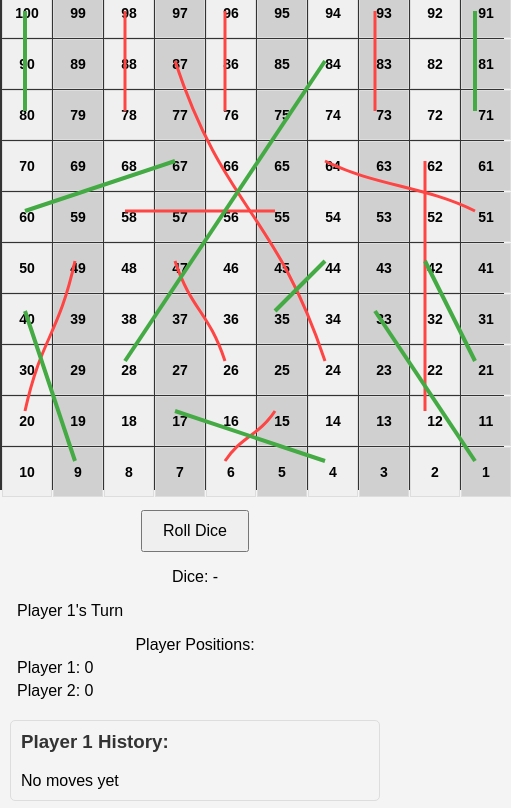
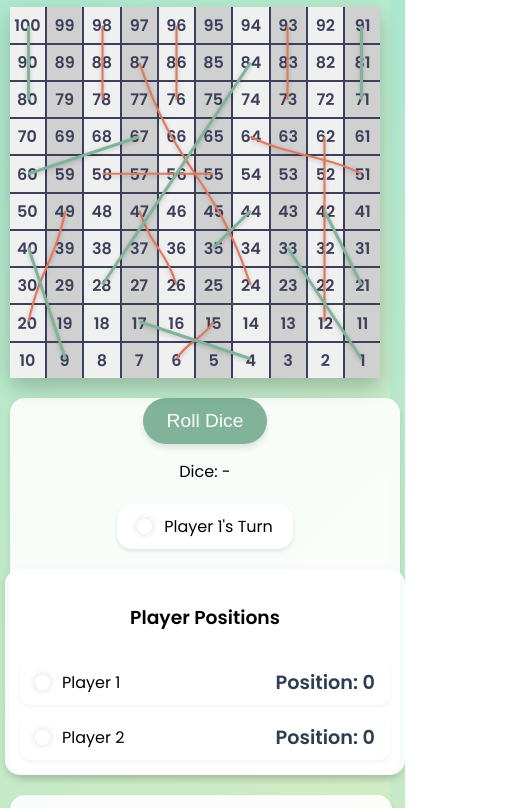
Before and after one commit to ravichinni/vibe-coding-snakes-and-ladders-game, a website: page src/index.html in a window 390 px wide. Shown: the part 92-900 px from the top of the page, 511 px wide, since content can reach past the window. Drawn offline with Linux system fonts and the light colour scheme.

Commit message:
Updated visuals, and made it responsive

```diff
--- a/src/index.html
+++ b/src/index.html
@@ -4,19 +4,22 @@
     <meta charset="UTF-8">
     <meta name="viewport" content="width=device-width, initial-scale=1.0">
     <title>Snakes and Ladders</title>
+    <link rel="preconnect" href="https://fonts.googleapis.com">
+    <link rel="preconnect" href="https://fonts.gstatic.com" crossorigin>
+    <link href="https://fonts.googleapis.com/css2?family=Poppins:wght@400;600&display=swap" rel="stylesheet">
     <link rel="stylesheet" href="styles/style.css">
 </head>
 <body>
-    <h1>Snakes and Ladders</h1>
+    <h1>Snakes & Ladders</h1>
     <div class="game-container">
-        <svg id="snakes-and-ladders" width="500" height="500"></svg>
+        <svg id="snakes-and-ladders" width="100%" height="100%" viewBox="0 0 500 500" preserveAspectRatio="xMidYMid meet"></svg>
         <div id="game-board"></div>
     </div>
     <div id="controls">
         <button id="roll-dice">Roll Dice</button>
-        <p id="dice-result">Dice: -</p>
-        <p id="player-turn">Player 1's Turn</p>
-        <p id="player-position">Player Positions: </p>
+        <div id="dice-result">Dice: -</div>
+        <div id="player-turn">Player 1's Turn</div>
+        <div id="player-position">Player Positions: </div>
     </div>
     <div id="game-history"></div>
     <script src="scripts/gameLogic.js"></script>
--- a/src/scripts/app.js
+++ b/src/scripts/app.js
@@ -92,17 +92,17 @@ function updateUI() {
     }
 
     if (playerPositionDisplay) {
-        playerPositionDisplay.innerHTML = `Player Positions: ${players.map(player =>
-            `<div class="player-info">
-                <span class="player-indicator ${player.name.toLowerCase()}-color"></span>
-                ${player.name}: ${player.position}
-            </div>`
-        ).join("")}`;
+        playerPositionDisplay.innerHTML = `
+            <h3>Player Positions</h3>
+            ${players.map(player => `
+                <div class="position-info ${player.name.toLowerCase()}">
+                    <span class="player-indicator ${player.name.toLowerCase()}-color"></span>
+                    <span>${player.name}</span>
+                    <span class="position-number">Position: ${player.position}</span>
+                </div>
+            `).join("")}
+        `;
     }
-    // if (playerPositionDisplay) {
-    //     playerPositionDisplay.textContent = `Player Positions: ${players.map(player =>
-    //         `${player.name}: ${player.position}`).join(", ")}`;
-    // }
 
     // Update player positions on board
     const cells = gameBoard.querySelectorAll('div');
--- a/src/styles/style.css
+++ b/src/styles/style.css
@@ -1,45 +1,92 @@
 body {
-  font-family: Arial, sans-serif;
+    font-family: 'Poppins', sans-serif;
     text-align: center;
     margin: 0;
-  padding: 0;
-  background-color: #f4f4f4;
+    padding: 20px;
+    background: linear-gradient(135deg, #a8e6cf 0%, #dcedc1 100%);
+    min-height: 100vh;
 }
 
 h1 {
     margin-top: 20px;
+    color: #3d405b;
+    text-shadow: 2px 2px 4px rgba(0,0,0,0.1);
+}
+
+.game-container {
+    display: flex;
+    flex-direction: column;
+    align-items: center;
+    max-width: 100%;
+    margin: 0 auto;
+    position: relative;
+    width: fit-content;
 }
 
 #game-board {
     display: grid;
-  grid-template-columns: repeat(10, 50px);
-  grid-template-rows: repeat(10, 50px);
-  gap: 1px;
-  background-color: #333;
-  margin: 20px auto;
-  width: 500px;
-  height: 500px;
-  border: 2px solid #333;
+    grid-template-columns: repeat(10, 1fr);
+    grid-template-rows: repeat(10, 1fr);
+    gap: 2px;
+    background-color: #3d405b;
+    aspect-ratio: 1;
+    max-width: 500px;
+    width: 95vw;
+    border-radius: 10px;
+    box-shadow: 0 10px 20px rgba(0,0,0,0.2);
 }
 
 #game-board div {
     display: flex;
     justify-content: center;
     align-items: center;
-  background-color: #fff;
-  border: 1px solid #ddd;
-  font-size: 14px;
-  font-weight: bold;
+    background: white;
+    font-weight: 600;
+    color: #3d405b;
+}
+
+#game-board div:nth-child(even) {
+    background: #f2f5fa;
+}
+
+#game-board div:nth-child(odd) {
+    background: #e5e9f0;
 }
 
 #controls {
     margin-top: 20px;
+    background: rgba(255, 255, 255, 0.9);
+    padding: 20px;
+    border-radius: 15px;
+    box-shadow: 0 4px 6px rgba(0,0,0,0.1);
+    display: flex;
+    flex-direction: column;
+    align-items: center;
+    gap: 15px;
+    width: 100%;
+    max-width: 500px;
 }
 
-button {
-  padding: 10px 20px;
-  font-size: 16px;
+#roll-dice {
+    padding: 12px 24px;
+    font-size: 1.2em;
+    background: #81b29a;
+    color: white;
+    border: none;
+    border-radius: 25px;
     cursor: pointer;
+    transition: transform 0.2s, background 0.3s;
+    box-shadow: 0 4px 6px rgba(0,0,0,0.1);
+}
+
+#roll-dice:hover {
+    transform: translateY(-2px);
+    background: #3d5a80;
+}
+
+#roll-dice:disabled {
+    background: #cccccc;
+    cursor: not-allowed;
 }
 
 .player1 {
@@ -66,44 +113,41 @@ button {
     color: blue;
 }
 
-/* ...existing code... */
-
-.game-container {
-    position: relative;
-    width: fit-content;
-    margin: 20px auto;
+.player-info {
+    background: white;
+    padding: 10px 20px;
+    border-radius: 15px;
+    box-shadow: 0 2px 4px rgba(0,0,0,0.1);
+    margin: 5px 0;
+    display: flex;
+    align-items: center;
 }
 
-#snakes-and-ladders {
-    position: absolute;
-    top: 0;
-    left: 0;
-    pointer-events: none;
-    z-index: 1;
+.player-indicator {
+    width: 15px;
+    height: 15px;
+    border-radius: 50%;
+    margin-right: 12px;
+    box-shadow: 0 0 8px rgba(0,0,0,0.15);
 }
 
-.snake {
-    stroke: #ff4444;
-    stroke-width: 3;
-    fill: none;
-    animation: slither 2s infinite ease-in-out;
+.player1-color {
+    background: linear-gradient(135deg, #e07a5f, #f2cc8f);
 }
 
-.ladder {
-    stroke: #44aa44;
-    stroke-width: 4;
-    fill: none;
-}
-
-@keyframes slither {
-    0%, 100% { stroke-dashoffset: 0; }
-    50% { stroke-dashoffset: 10; }
+.player2-color {
+    background: linear-gradient(135deg, #81b29a, #3d5a80);
 }
 
 #game-history {
+    margin-top: 20px;
+    padding: 15px;
+    background: rgba(255, 255, 255, 0.9);
+    border-radius: 15px;
+    box-shadow: 0 4px 6px rgba(0,0,0,0.1);
+    max-width: 500px;
+    width: 95%;
     margin: 20px auto;
-    max-width: 500px;
-    text-align: left;
 }
 
 .player-history {
@@ -116,32 +160,93 @@ button {
 .player-history h3 {
     margin-top: 0;
     color: #333;
-}
-
-.player-indicator {
-    display: inline-block;
-    width: 12px;
-    height: 12px;
-    border-radius: 50%;
-    margin-right: 5px;
-}
-
-.player1-color {
-    background-color: red;
-}
-
-.player2-color {
-    background-color: blue;
-}
-
-.player-info {
-    display: flex;
-    align-items: center;
-    margin: 5px 0;
-}
-
-.player-history h3 {
     display: flex;
     align-items: center;
     gap: 8px;
 }
+
+/* Responsive Design */
+@media (max-width: 600px) {
+    body {
+        padding: 10px;
+    }
+
+    #game-board {
+        width: 95vw;
+        height: 95vw;
+    }
+
+    #controls {
+        padding: 0 10px;
+    }
+}
+
+/* Snake and Ladder Styling */
+#snakes-and-ladders {
+    position: absolute;
+    top: 0;
+    left: 0;
+    pointer-events: none;
+    z-index: 1;
+}
+
+.snake {
+    stroke: #e07a5f;
+    stroke-width: 3;
+    fill: none;
+    filter: drop-shadow(0 2px 3px rgba(0,0,0,0.2));
+    animation: slither 2s infinite ease-in-out;
+}
+
+.ladder {
+    stroke: #81b29a;
+    stroke-width: 4;
+    fill: none;
+    filter: drop-shadow(0 2px 3px rgba(0,0,0,0.2));
+}
+
+@keyframes slither {
+    0%, 100% { stroke-dashoffset: 0; }
+    50% { stroke-dashoffset: 10; }
+}
+
+#player-position {
+    display: flex;
+    flex-direction: column;
+    gap: 10px;
+    width: 100%;
+    max-width: 500px;
+    padding: 15px;
+    background: rgba(255, 255, 255, 0.9);
+    border-radius: 15px;
+    box-shadow: 0 4px 8px rgba(0,0,0,0.1);
+}
+
+.position-info {
+    display: flex;
+    align-items: center;
+    padding: 8px 15px;
+    border-radius: 10px;
+    background: white;
+    box-shadow: 0 2px 4px rgba(0,0,0,0.05);
+    transition: transform 0.2s ease;
+}
+
+.position-info.player1 {
+    border-left: 4px solid #ff4757;
+}
+
+.position-info.player2 {
+    border-left: 4px solid #2e86de;
+}
+
+.position-info:hover {
+    transform: translateX(5px);
+}
+
+.position-number {
+    font-size: 1.2em;
+    font-weight: 600;
+    margin-left: auto;
+    color: #2c3e50;
+}
```
Also changed, not shown: README.md. Lines whose indentation alone changed are shown as unchanged.
